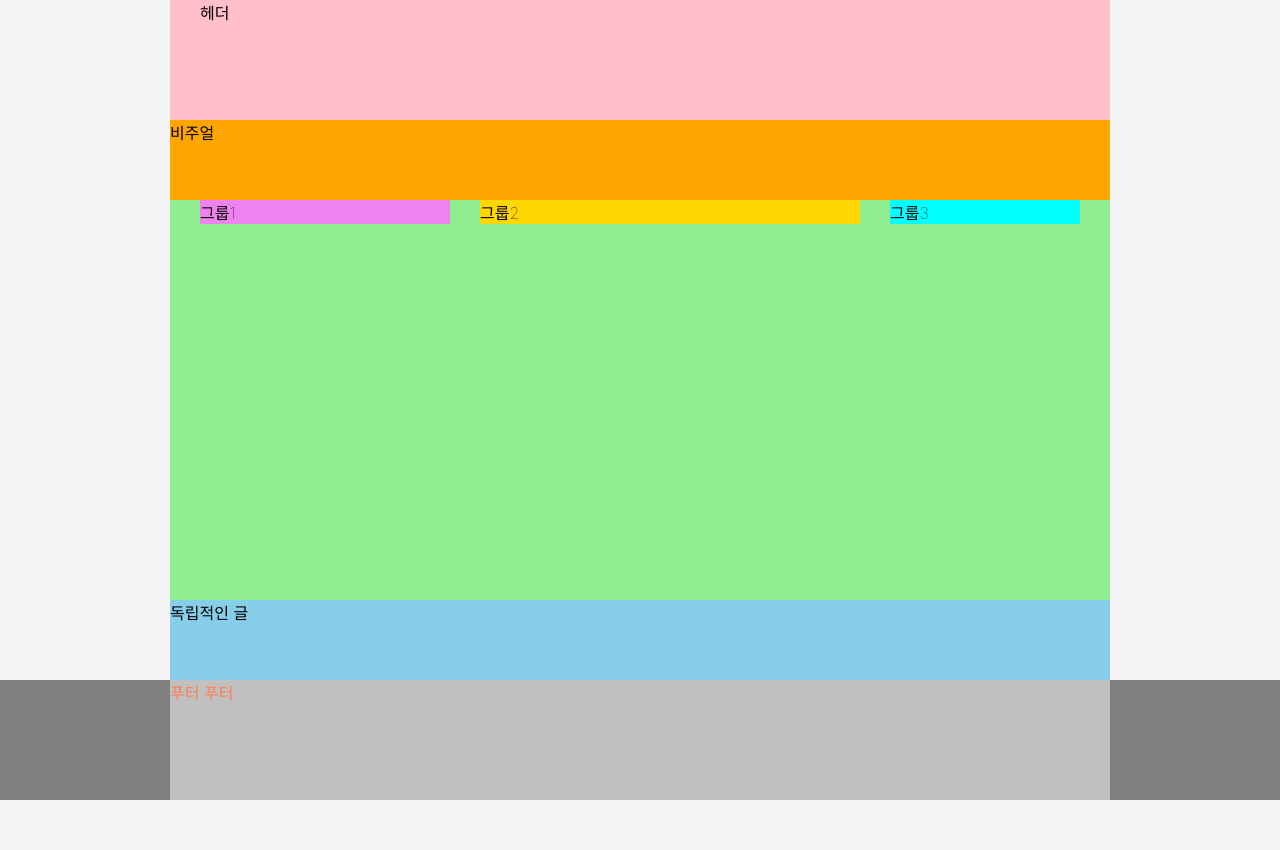
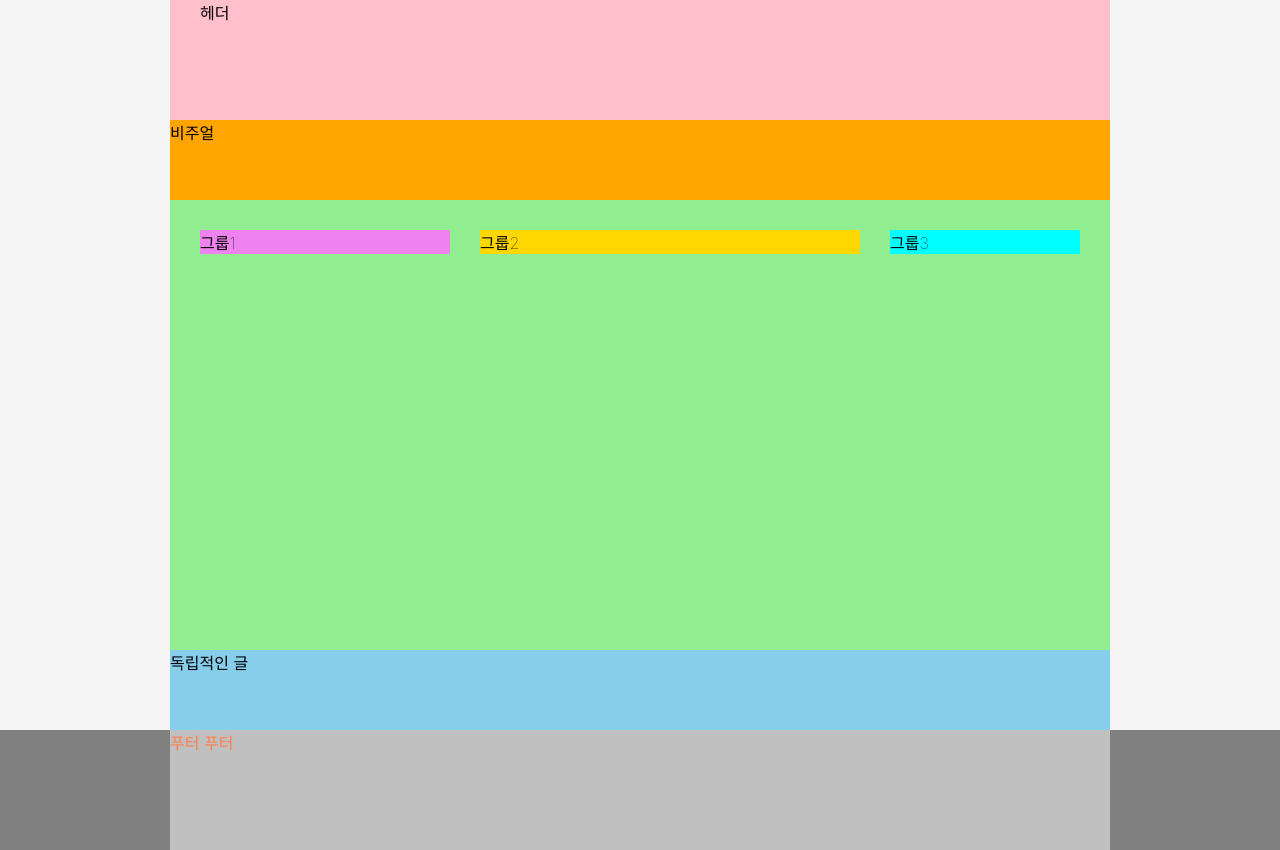
Before and after one commit to kyoungholee/qwe, a website: page index.html in a window 1280 px wide. Before the commit the page ends 800 px from the top, so only its background shows below. Drawn offline with Linux system fonts and the light colour scheme; a web font is replaced by a local one.

Commit message:
flex 공부

```diff
--- a/styles/style.css
+++ b/styles/style.css
@@ -61,9 +61,16 @@ body {
 /*메인*/
 .main {
   background-color: lightgreen;
-  height: 50vh;
-  display: flow-root;
-  padding: 0  15px;
+  min-height: 450px;
+  display: flex;
+  flex-direction: row;
+  flex-wrap: nowrap;
+  justify-content: space-between;
+  align-items: flex-start;
+  padding: 30px;
+
+  /* display: flow-root;
+  padding: 0  15px; */
   /* overflow: hidden; */
 }
 /* .main::after {
@@ -71,11 +78,11 @@ body {
   display: block;
   clear: both;
 } */
-
+/*
 .group {
   margin: 0 15px;
   float: left;
-}
+} */
 
 .group1{
   background-color: violet;
@@ -93,8 +100,8 @@ body {
 
 .group3{
   background-color: aqua;
+  /* flex-grow: 1; */
   width: 190px;
-
 }
 
 /*슬로건*/
```
